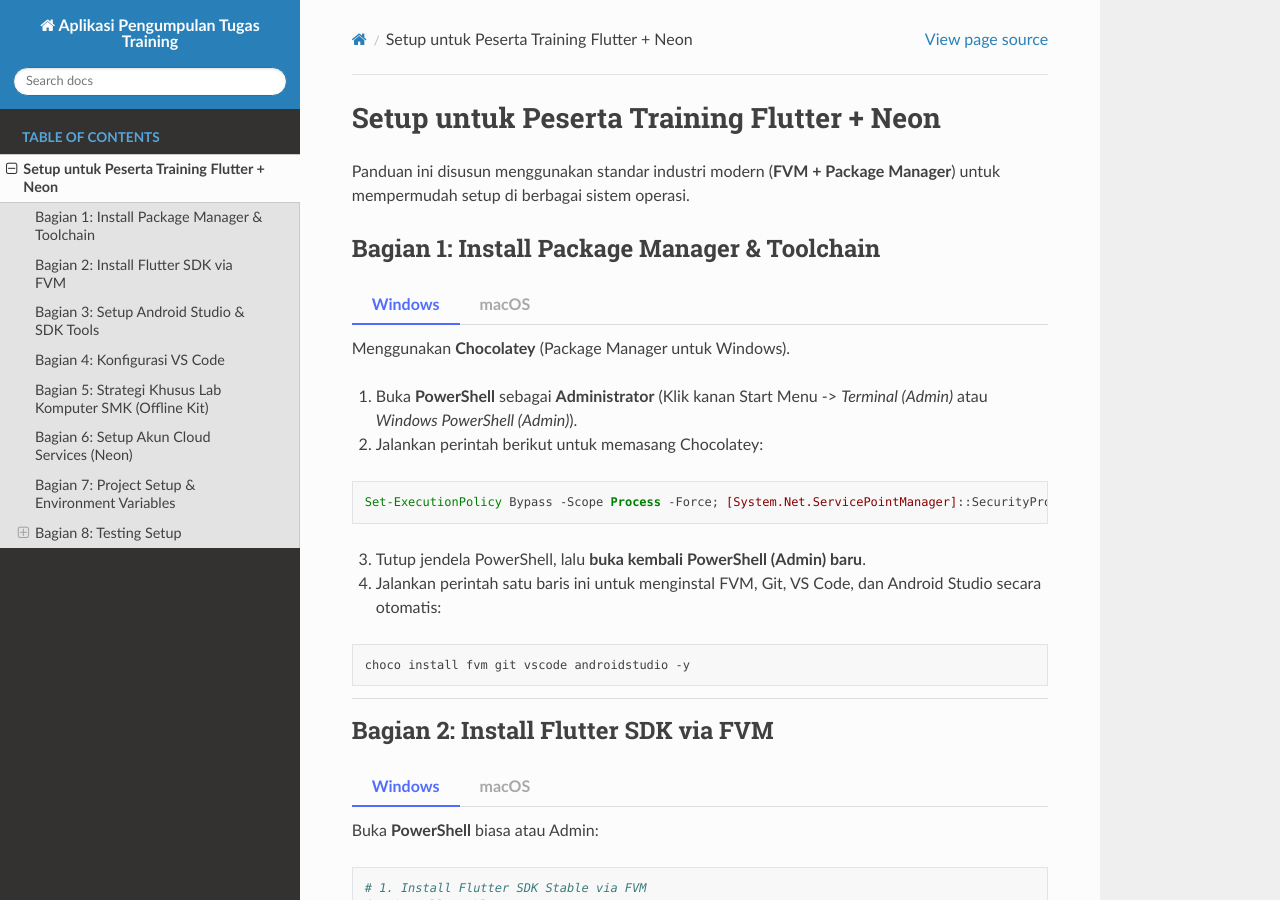
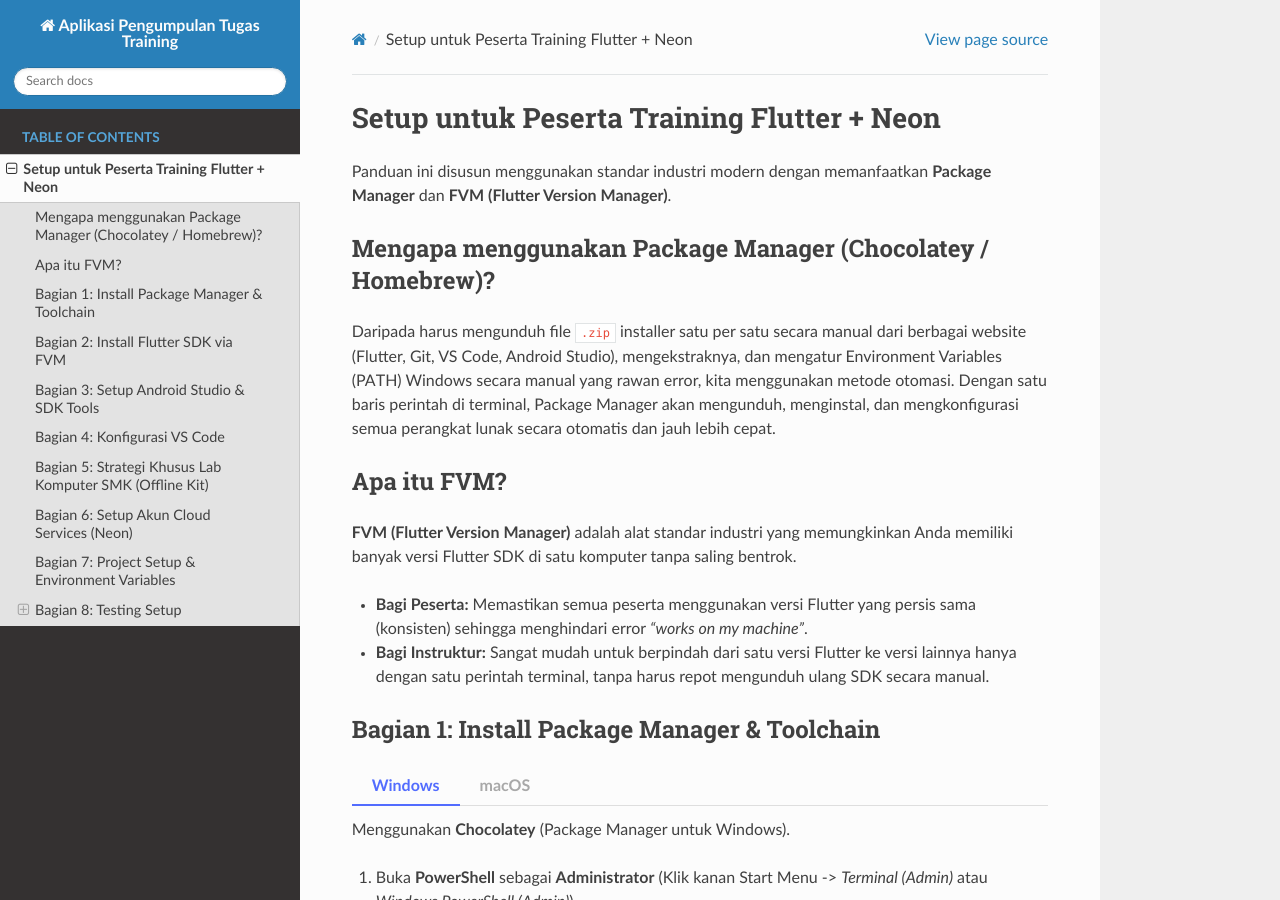
Before and after one commit to indraAsLesmana/next-training-flutter, a Sphinx documentation site: the page built from docs/setup.md, in a window 1280 px wide and 900 px high. Built offline with Sphinx 7.4.7 and the Read the Docs theme 3.1.0, drawn with Linux system fonts in a browser that asks for light colours.

Commit message:
docs: update setup intro from course-content branch

```diff
--- a/docs/setup.md
+++ b/docs/setup.md
@@ -1,6 +1,15 @@
 # Setup untuk Peserta Training Flutter + Neon
 
-Panduan ini disusun menggunakan standar industri modern (**FVM + Package Manager**) untuk mempermudah setup di berbagai sistem operasi.
+Panduan ini disusun menggunakan standar industri modern dengan memanfaatkan **Package Manager** dan **FVM (Flutter Version Manager)**.
+
+## Mengapa menggunakan Package Manager (Chocolatey / Homebrew)?
+Daripada harus mengunduh file `.zip` installer satu per satu secara manual dari berbagai website (Flutter, Git, VS Code, Android Studio), mengekstraknya, dan mengatur Environment Variables (PATH) Windows secara manual yang rawan error, kita menggunakan metode otomasi. Dengan satu baris perintah di terminal, Package Manager akan mengunduh, menginstal, dan mengkonfigurasi semua perangkat lunak secara otomatis dan jauh lebih cepat.
+
+## Apa itu FVM?
+**FVM (Flutter Version Manager)** adalah alat standar industri yang memungkinkan Anda memiliki banyak versi Flutter SDK di satu komputer tanpa saling bentrok.
+- **Bagi Peserta:** Memastikan semua peserta menggunakan versi Flutter yang persis sama (konsisten) sehingga menghindari error *"works on my machine"*.
+- **Bagi Instruktur:** Sangat mudah untuk berpindah dari satu versi Flutter ke versi lainnya hanya dengan satu perintah terminal, tanpa harus repot mengunduh ulang SDK secara manual.
+
 
 ## Bagian 1: Install Package Manager & Toolchain
 
```
